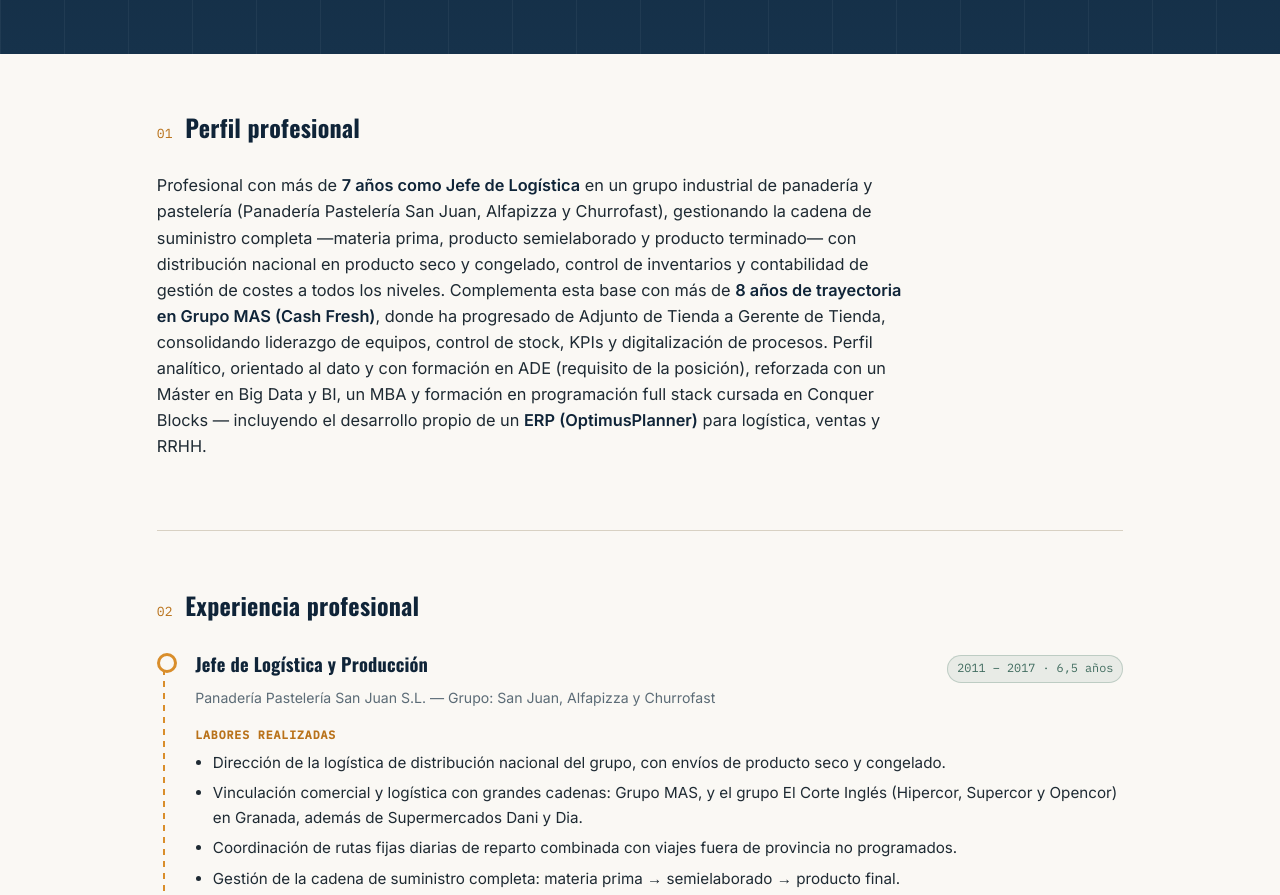
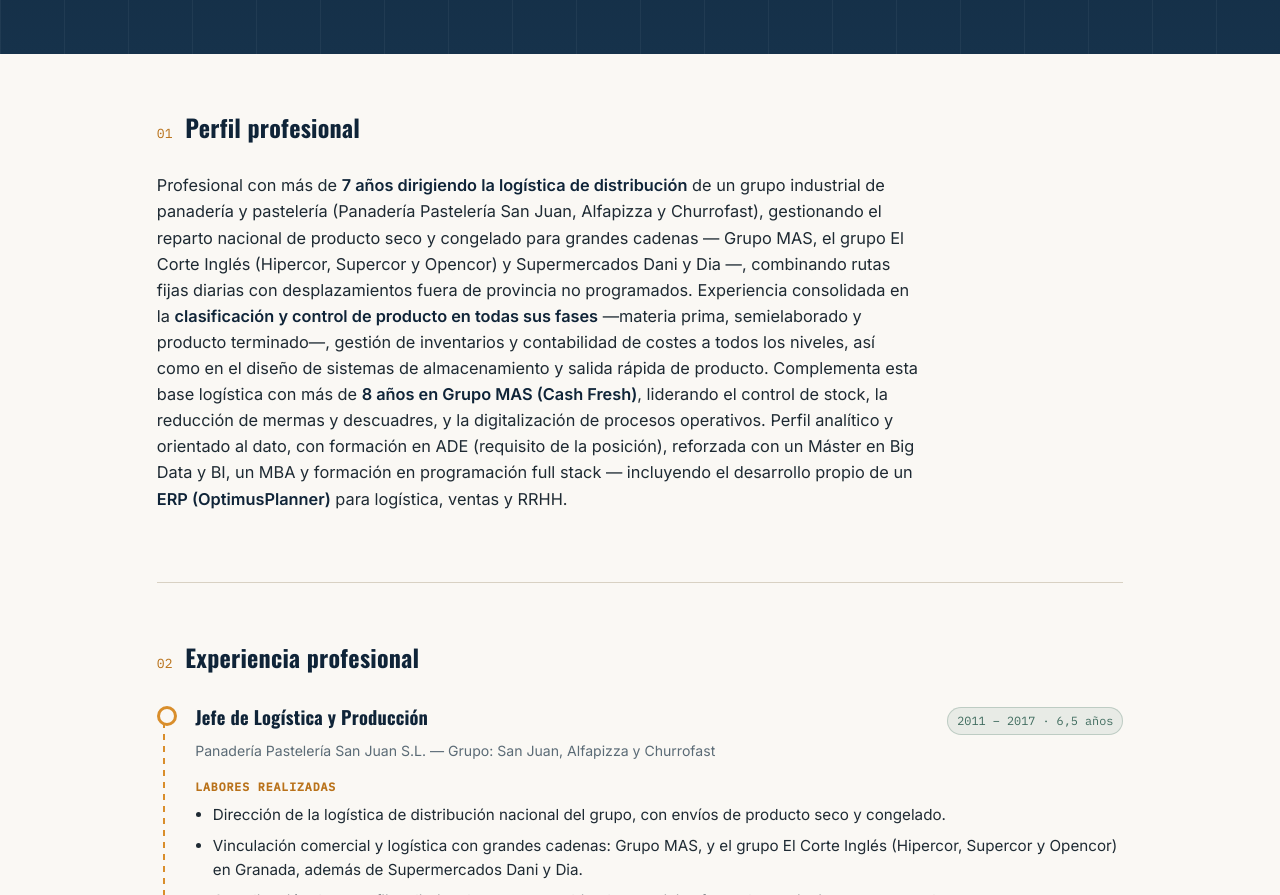
Before and after one commit to javidepas/cv., a plain HTML site: page index.html in a window 1280 px wide. Shown: the part 405-1300 px from the top of the page. Drawn offline with nearby package versions, Linux system fonts and the light colour scheme.

Commit message:
Add files via upload

```diff
--- a/index.html
+++ b/index.html
@@ -250,7 +250,7 @@
 
   <div class="stat-strip">
     <div class="stat"><div class="num">6,5</div><div class="label">Años · Jefe de Logística</div></div>
-    <div class="stat"><div class="num">3</div><div class="label">Empresas del grupo coordinadas</div></div>
+    <div class="stat"><div class="num">80</div><div class="label">Empleados coordinados en San Juan</div></div>
     <div class="stat"><div class="num">8+</div><div class="label">Años en Grupo MAS</div></div>
     <div class="stat"><div class="num">1</div><div class="label">ERP propio desarrollado</div></div>
   </div>
@@ -262,15 +262,18 @@
   <section id="perfil">
     <div class="sec-head"><span class="idx mono">01</span><h2>Perfil profesional</h2></div>
     <p class="lead">
-      Profesional con más de <b>7 años como Jefe de Logística</b> en un grupo industrial de panadería y pastelería
-      (Panadería Pastelería San Juan, Alfapizza y Churrofast), gestionando la cadena de suministro completa
-      —materia prima, producto semielaborado y producto terminado— con distribución nacional en producto seco y
-      congelado, control de inventarios y contabilidad de gestión de costes a todos los niveles. Complementa esta
-      base con más de <b>8 años de trayectoria en Grupo MAS (Cash Fresh)</b>, donde ha progresado de Adjunto de
-      Tienda a Gerente de Tienda, consolidando liderazgo de equipos, control de stock, KPIs y digitalización de
-      procesos. Perfil analítico, orientado al dato y con formación en ADE (requisito de la posición), reforzada
-      con un Máster en Big Data y BI, un MBA y formación en programación full stack cursada en Conquer Blocks —
-      incluyendo el desarrollo propio de un <b>ERP (OptimusPlanner)</b> para logística, ventas y RRHH.
+      Profesional con más de <b>7 años dirigiendo la logística de distribución</b> de un grupo industrial de
+      panadería y pastelería (Panadería Pastelería San Juan, Alfapizza y Churrofast), gestionando el reparto
+      nacional de producto seco y congelado para grandes cadenas — Grupo MAS, el grupo El Corte Inglés (Hipercor,
+      Supercor y Opencor) y Supermercados Dani y Dia —, combinando rutas fijas diarias con desplazamientos fuera de
+      provincia no programados. Experiencia consolidada en la <b>clasificación y control de producto en todas sus
+      fases</b> —materia prima, semielaborado y producto terminado—, gestión de inventarios y contabilidad de
+      costes a todos los niveles, así como en el diseño de sistemas de almacenamiento y salida rápida de producto.
+      Complementa esta base logística con más de <b>8 años en Grupo MAS (Cash Fresh)</b>, liderando el control de
+      stock, la reducción de mermas y descuadres, y la digitalización de procesos operativos. Perfil analítico y
+      orientado al dato, con formación en ADE (requisito de la posición), reforzada con un Máster en Big Data y BI,
+      un MBA y formación en programación full stack — incluyendo el desarrollo propio de un <b>ERP
+      (OptimusPlanner)</b> para logística, ventas y RRHH.
     </p>
   </section>
 
@@ -295,6 +298,7 @@
           <li>Gestión de la cadena de suministro completa: materia prima → semielaborado → producto final.</li>
           <li>Inventarios y contabilidad de gestión de costes del producto en todos sus niveles.</li>
           <li>Liderazgo de los equipos de reparto.</li>
+          <li>Trato directo con una plantilla de 80 empleados de distintos sectores: proveedores del sector primario, operarios de fábrica, repartidores y transportistas, y dependientes de panadería en los distintos puntos de gestión de la empresa.</li>
           <li>Funciones de Jefe de Producción: supervisión del stock y adaptación a la demanda de venta, elaboración de partes de producción, aprovisionamiento de materia prima y gestión del producto elaborado y semielaborado.</li>
         </ul>
 
@@ -305,6 +309,7 @@
           <li>Visión integral de la cadena de suministro, de la materia prima al producto final.</li>
           <li>Gestión de imprevistos logísticos y rutas no planificadas.</li>
           <li>Trato con grandes cuentas de distribución y sus exigencias particulares.</li>
+          <li>Liderazgo y coordinación transversal de equipos heterogéneos: desde proveedores y producción hasta reparto y punto de venta.</li>
         </ul>
 
         <div class="substop-label">Proyectos realizados en el puesto</div>
```
Also changed, not shown: experiencia-panaderia-san-juan.html (+2 -0 lines).
